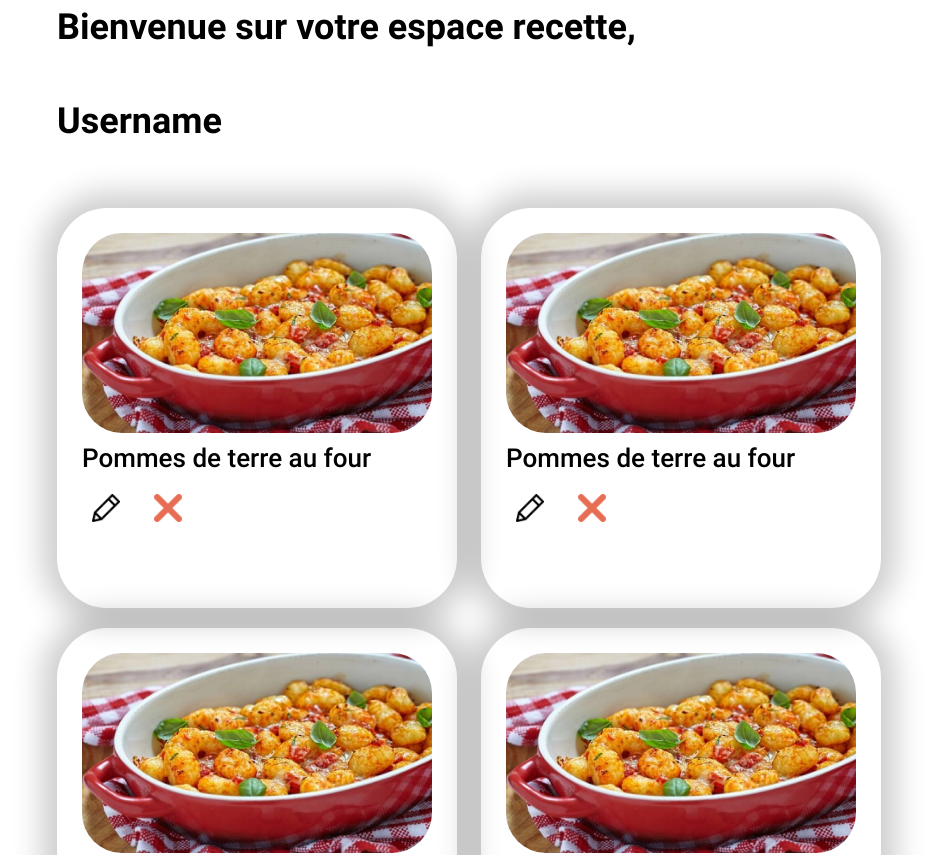
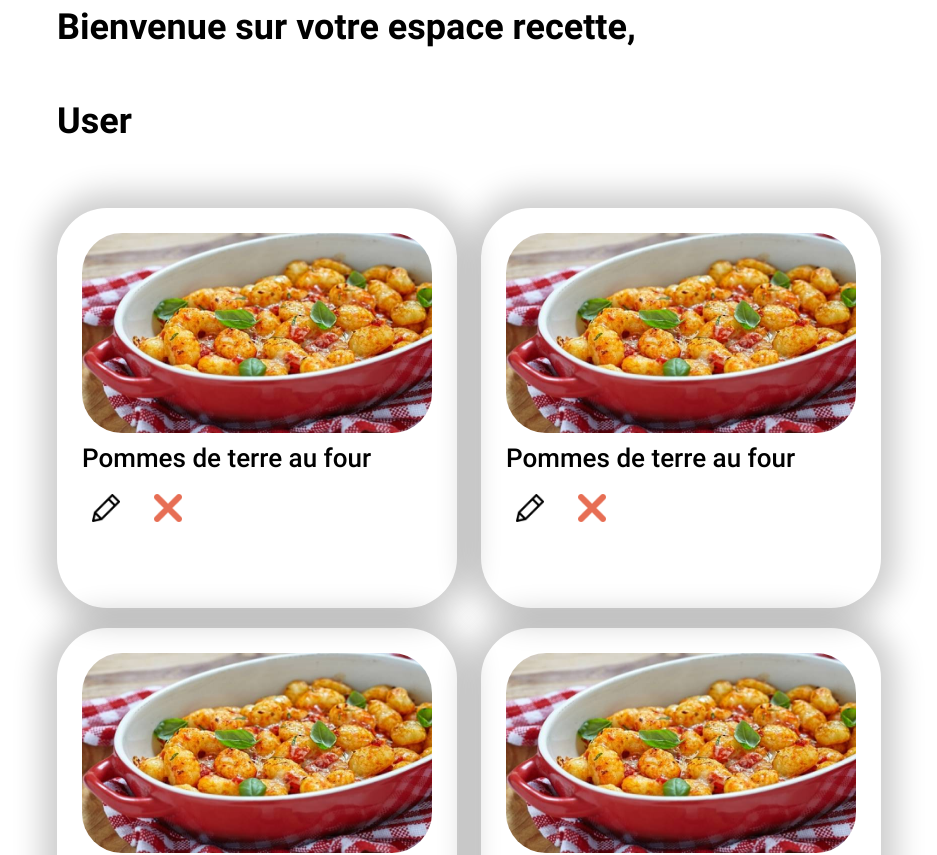
Before and after one commit to dikdableu/ProjetTroov, a Next.js app in the folder Site/app-web/: page /Home in a window 1280 px wide. Shown: the top 855 px of the page, without its empty margins (25-962 px from the left). Built offline with nearby package versions, Linux system fonts and the light colour scheme.

Commit message:
Préparation de la page d'accueil pour les recettes

```diff
--- a/Site/app-web/pages/Home/index.js
+++ b/Site/app-web/pages/Home/index.js
@@ -10,6 +10,7 @@ import Card from "../../components/Card";
 export default function Accueil(props) {
   return (
     <>
+    {/* Preparation du formulaire d'ajout et de modification modal */}
       <Modal {...props} aria-labelledby="contained-modal-title-vcenter">
         <Modal.Header closeButton>
           <Modal.Title id="contained-modal-title-vcenter">
@@ -47,19 +48,22 @@ export default function Accueil(props) {
       <Container>
         <Row>
           <Col>
+          {/* Title */}
             <p className={styles.titlePage}>
               Bienvenue sur votre espace recette,{" "}
             </p>
-            {/* Title */}
+
           </Col>
         </Row>
         <Row>
           <Col >
-            <p className={styles.titleUsername}>Username </p>
-            {/* UserName */}
+          {/* UserName */}
+            <p className={styles.titleUsername}>User </p>
+
           </Col>
         </Row>
         <Row>
+        {/* Préparation des Card pour les listes de recettes */}
           <Col xs="auto" md="auto" lg="auto">
             <Card />
           </Col>
```
